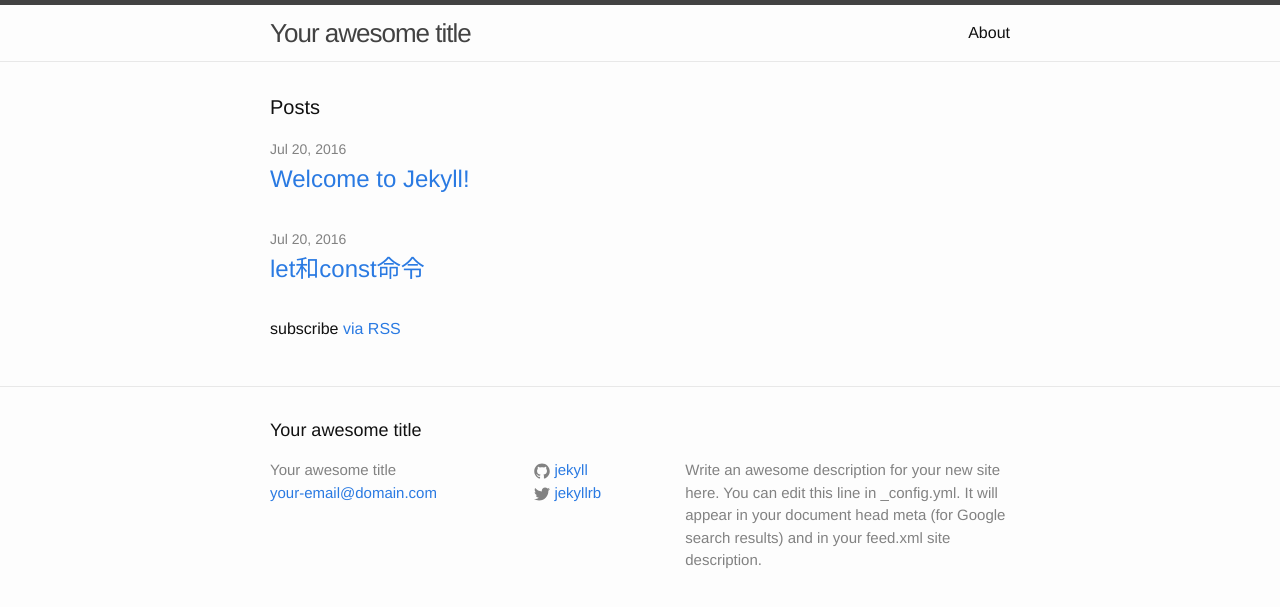
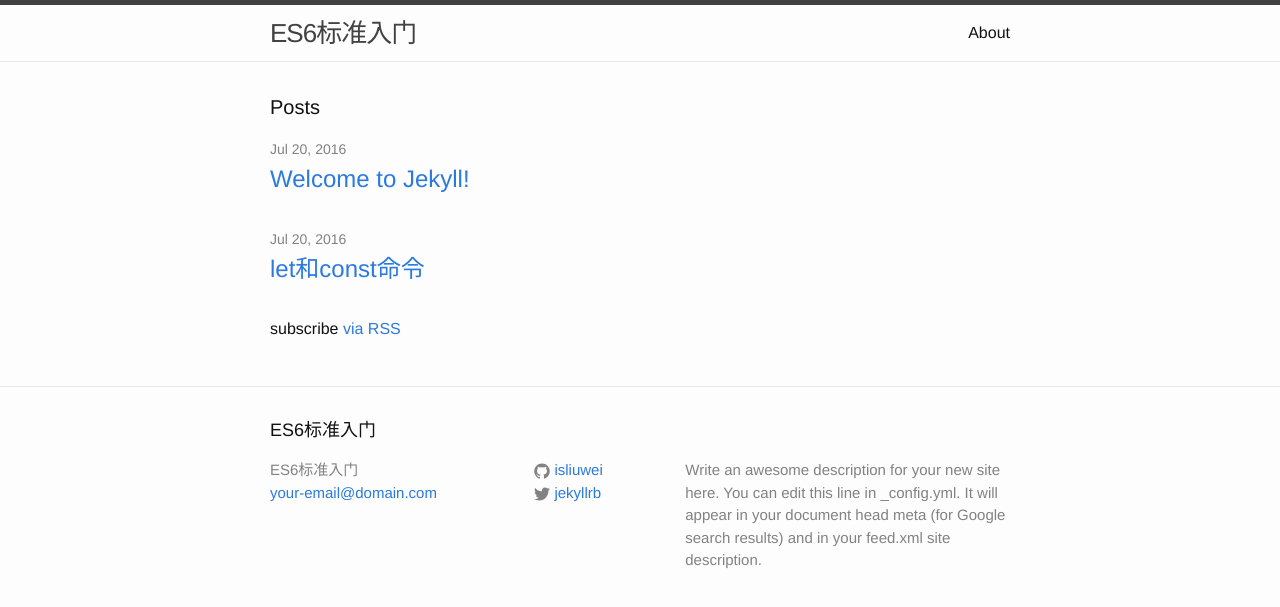
Before and after one commit to isliuwei/ES6, a Jekyll site: the page built from index.html, in a window 1280 px wide. Shown: the top 607 px of the page. Built offline with Jekyll 4.4.1, drawn with Linux system fonts in a browser that asks for light colours.

Commit message:
修改路径

```diff
--- a/_config.yml
+++ b/_config.yml
@@ -6,16 +6,16 @@
 # 'jekyll serve'. If you change this file, please restart the server process.
 
 # Site settings
-title: Your awesome title
+title: ES6标准入门
 email: your-email@domain.com
 description: > # this means to ignore newlines until "baseurl:"
   Write an awesome description for your new site here. You can edit this
   line in _config.yml. It will appear in your document head meta (for
   Google search results) and in your feed.xml site description.
-baseurl: "" # the subpath of your site, e.g. /blog
+baseurl: "/ES6" # the subpath of your site, e.g. /blog
 url: "http://yourdomain.com" # the base hostname & protocol for your site
 twitter_username: jekyllrb
-github_username:  jekyll
+github_username:  isliuwei
 
 # Build settings
 markdown: kramdown
```
